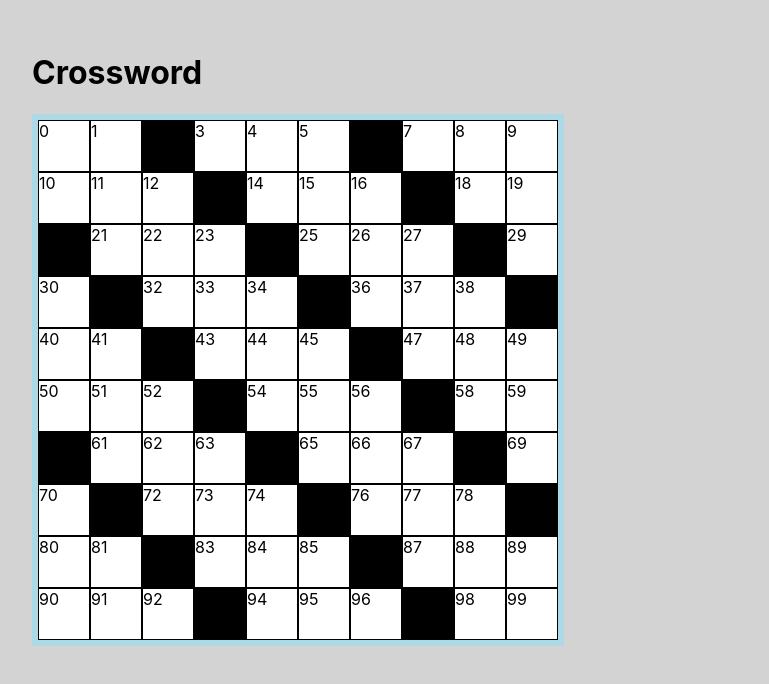
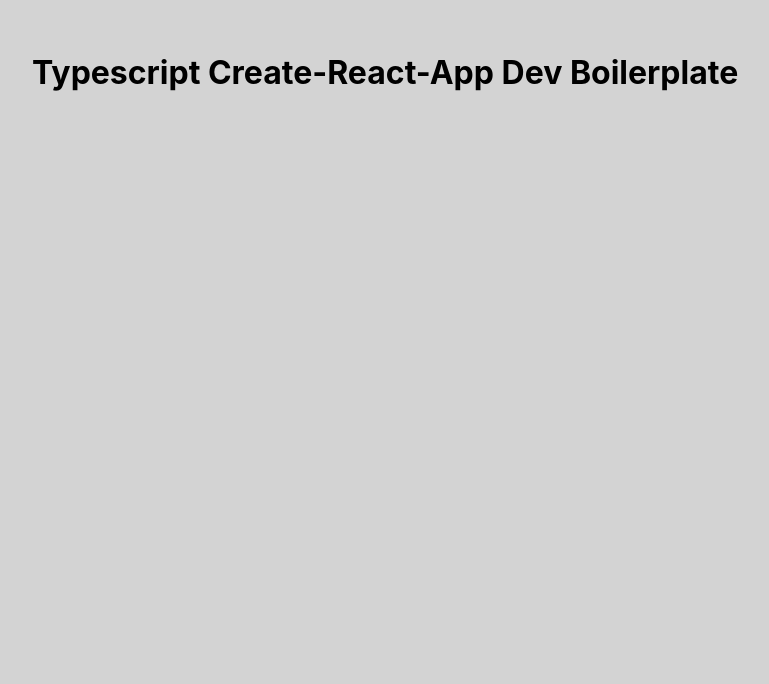
Before and after one commit to jeanbeanie/crossword, a React (Create React App) app: page / in a window 1280 px wide. Shown: the top 684 px of the page, without its empty margins (0-769 px from the left). Built offline with nearby package versions, Linux system fonts and the light colour scheme.

Commit message:
merged in developing updates from crossword like eslint etc, removed crossword logic

```diff
--- a/src/App.tsx
+++ b/src/App.tsx
@@ -1,110 +1,11 @@
 import React, {useState} from 'react';
 import './App.css';
-import styled from 'styled-components';
-
-
-const gridWidth = 520;
-const tileWidth = 50;
-
-
-const StyledTile = styled.div`
-  border: 1px solid black;
-	height: ${(props: {width:number}) => props.width}px;
-	width: ${props => props.width}px;
-	float: left;
-	background-color: ${props => props.color};
-`;
-
-const StyledGrid = styled.div`
-	max-width: ${gridWidth}px;
-	min-height: ${gridWidth}px;
-	border: 6px solid lightblue;
-`;
-
-function Tile(props:{id: number, color:string, tileLetter:string}) {
-	return (
-		<StyledTile width={tileWidth} color={props.color}>{props.id}{props.tileLetter}</StyledTile>
-  );
-}
-
-//const wordBank = ["ba", "bar",]
-
-interface TileProps {
-  isBlocked: boolean,
-  id: number,
-  color: string,
-  tileLetter:string,
-  key: number,
-}
-
-function Grid(props:{width:number}) {
-  const trueTileWidth = tileWidth+2; // tile width plus border edges
-	const numTilesAcross = props.width/trueTileWidth;
-
-  const isTileStartOfWord = (id:number,i:number,j:number,prevTileIsBlocked:boolean) => {
-    if(id === 0){
-      return true;
-    }
-    else if (j === 0 && !prevTileIsBlocked) {
-      return true;
-    } else {
-     return prevTileIsBlocked
-    }
-  }
-
-	const createGrid = function():{tileMap:JSX.Element[][], horizontalWordMap:number[]}{
-    const grid:TileProps[][] = [];
-		for(let i=0;i<numTilesAcross;i++){
-			const row  = [];
-			for(let j=0;j<numTilesAcross;j++){
-				const id = parseInt(`${i}${j}`);
-        const isBlocked = i+2===j || i+6===j || j+2===i || j+6===i // todo figure out patterns
-        const color = isBlocked ? "black" : "white";
-				row.push({id, color, tileLetter:"", isBlocked, key:id}); //todo tileLetter func
-			}
-			grid.push(row);
-		}
-    const tileGrid = addTilesToGrid(grid)
-    return tileGrid
-	}
-
-  const addTilesToGrid = (grid:TileProps[][]) => {
-    const tileMap = [];
-    const horizontalWordMap = [];
-
-    for(let i=0;i<numTilesAcross;i++){
-			const row  = [];
-
-			for(let j=0;j<numTilesAcross;j++){
-        const tileProps = grid[i] ? grid[i][j] : null;
-        if(tileProps){
-          const isBlocked = j === 0 ? true : grid[i][j-1].isBlocked
-          const isStartOfWord = isTileStartOfWord(tileProps.id,i,j,isBlocked);
-          if(isStartOfWord){
-            horizontalWordMap.push(tileProps.id);
-          }
-          row.push(<Tile {...tileProps}/>); //todo tileLetter func
-        }
-      }
-      tileMap.push(row);
-    }
-    return {tileMap, horizontalWordMap}
-  };
-
-  const [state, setState] = useState<any>(createGrid());
-
-  return (
-		<StyledGrid>
-			{state.tileMap}
-		</StyledGrid>
-	);
-}
+// import styled from 'styled-components';
 
 function App() {
   return (
     <div id="App">
-	    <h1>Crossword</h1>
-	    <Grid width={gridWidth}/>
+	    <h1>Typescript Create-React-App Dev Boilerplate</h1>
 	  </div>
   );
 }
```
